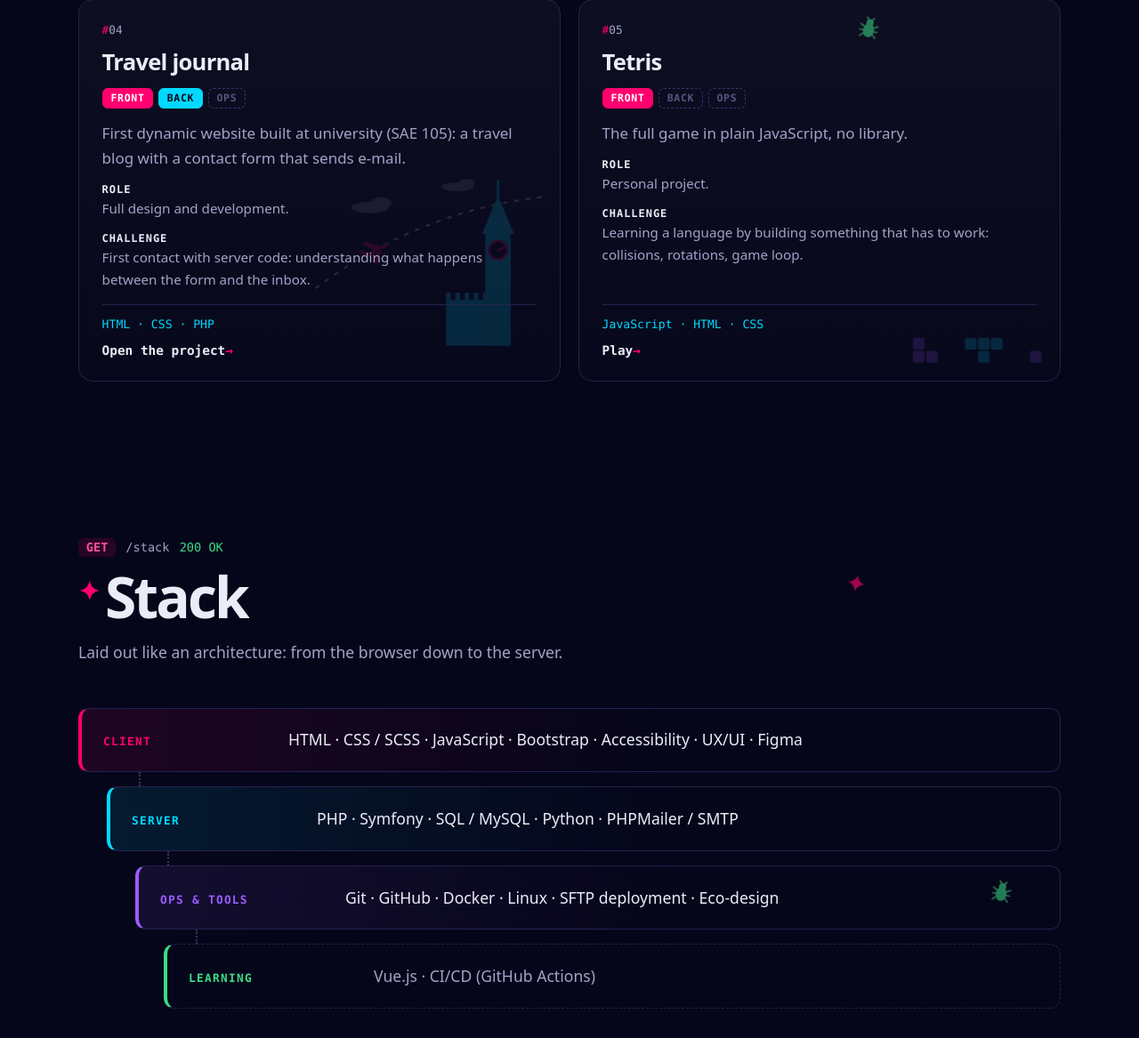
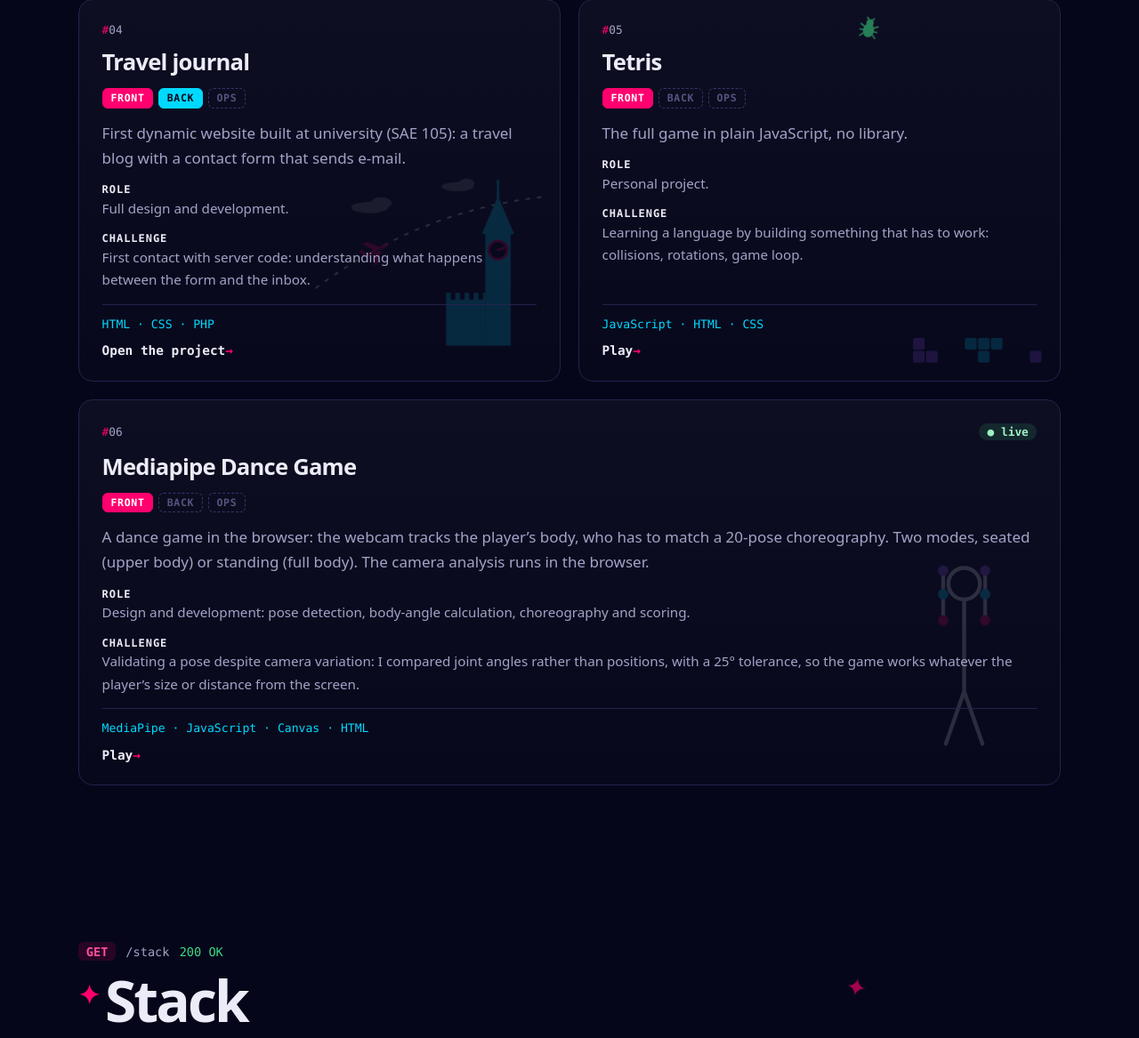
Before and after one commit to SamanthaPPW/portfolio, a PHP site: page / in a window 1280 px wide. Shown: the part 2632-3799 px from the top of the page at 89% size. Run offline with PHP 8.4, Linux system fonts and the light colour scheme; some libraries are stand-ins or nearby versions.

Commit message:
Mise à jour du site (styles, index, traductions)
Co-Authored-By: Claude Opus 5.5 <noreply@anthropic.com>

```diff
--- a/css/styles.css
+++ b/css/styles.css
@@ -1148,6 +1148,24 @@ h3 {
     98%, 100% { transform: translateY(150px); opacity: 0; }
 }
 
+/* Mediapipe : le squelette détecté enchaîne les poses */
+.dn-head { fill: none; stroke: var(--text); stroke-width: 3; }
+.dn-bone { fill: none; stroke: var(--text); stroke-width: 3; stroke-linecap: round; stroke-linejoin: round; }
+.dn-arm { transform-origin: 44px 58px; }
+.dn-r { transform-origin: 76px 58px; }
+.dn-l { animation: dn-l 5s var(--ease) infinite; }
+.dn-r { animation: dn-r 5s var(--ease) infinite; }
+@keyframes dn-l {
+    0%, 18% { transform: rotate(0); }
+    30%, 78% { transform: rotate(90deg); }
+    90%, 100% { transform: rotate(0); }
+}
+@keyframes dn-r {
+    0%, 18% { transform: rotate(0); }
+    30%, 52% { transform: rotate(-90deg); }
+    64%, 100% { transform: rotate(0); }
+}
+
 /* Le texte des cartes passe au-dessus de l'illustration */
 .project > :not(.art):not(.go):not(.bug) { position: relative; }
 
@@ -1335,6 +1353,7 @@ html.a11y-calm .bug { display: none; }
 
 @media (min-width: 760px) {
     .projects { grid-template-columns: repeat(2, 1fr); }
+    .project:nth-child(even):last-child { grid-column: 1 / -1; }
     .project:first-child { grid-column: 1 / -1; }
     .project:first-child > p:not([class]),
     .project:first-child .fact { max-width: 52rem; }
--- a/index.php
+++ b/index.php
@@ -253,6 +253,29 @@ unset($_SESSION['error'], $_SESSION['success']);
             <p class="tech">JavaScript · HTML · CSS</p>
             <a class="go" href="tetris/index.html?lang=<?= $lang ?>"><?= t('link.play') ?></a>
         </article>
+
+        <article class="card project" data-reveal>
+            <svg class="art art-dance" viewBox="0 0 120 170" aria-hidden="true" focusable="false">
+                <circle class="dn-head" cx="60" cy="30" r="12" />
+                <path class="dn-bone" d="M60 44V112M60 112 46 152M60 112 74 152" />
+                <g class="dn-arm dn-l">
+                    <path class="dn-bone" d="M44 58 24 58 6 58" />
+                    <circle class="dn-joint f-m" cx="44" cy="58" r="4" /><circle class="dn-joint f-b" cx="24" cy="58" r="4" /><circle class="dn-joint f-v" cx="6" cy="58" r="4" />
+                </g>
+                <g class="dn-arm dn-r">
+                    <path class="dn-bone" d="M76 58 96 58 114 58" />
+                    <circle class="dn-joint f-m" cx="76" cy="58" r="4" /><circle class="dn-joint f-b" cx="96" cy="58" r="4" /><circle class="dn-joint f-v" cx="114" cy="58" r="4" />
+                </g>
+            </svg>
+            <p class="p-top"><span class="p-num">06</span><span class="badge live"><?= t('status.live') ?></span></p>
+            <h3><?= t('mp.title') ?></h3>
+            <p class="layers" aria-label="<?= t('layers.aria') ?>"><i class="on">front</i><i>back</i><i>ops</i></p>
+            <p><?= t('mp.desc') ?></p>
+            <p class="fact"><b><?= t('label.role') ?></b> <?= t('mp.role') ?></p>
+            <p class="fact"><b><?= t('label.challenge') ?></b> <?= t('mp.challenge') ?></p>
+            <p class="tech">MediaPipe · JavaScript · Canvas · HTML</p>
+            <a class="go" href="mediapipe/index.html"><?= t('link.play') ?></a>
+        </article>
     </div>
 </section>
 
--- a/lang/en.php
+++ b/lang/en.php
@@ -87,6 +87,11 @@ return [
     'tet.role'      => 'Personal project.',
     'tet.challenge' => 'Learning a language by building something that has to work: collisions, rotations, game loop.',
 
+    'mp.title'     => 'Mediapipe Dance Game',
+    'mp.desc'      => 'A dance game in the browser: the webcam tracks the player’s body, who has to match a 20-pose choreography. Two modes, seated (upper body) or standing (full body). The camera analysis runs in the browser.',
+    'mp.role'      => 'Design and development: pose detection, body-angle calculation, choreography and scoring.',
+    'mp.challenge' => 'Validating a pose despite camera variation: I compared joint angles rather than positions, with a 25° tolerance, so the game works whatever the player’s size or distance from the screen.',
+
     // Stack
     'stack.title'  => 'Stack',
     'stack.intro'  => 'Laid out like an architecture: from the browser down to the server.',
--- a/lang/fr.php
+++ b/lang/fr.php
@@ -87,6 +87,11 @@ return [
     'tet.role'      => 'Projet personnel.',
     'tet.challenge' => 'Apprendre un langage en construisant quelque chose qui doit marcher : collisions, rotations, boucle de jeu.',
 
+    'mp.title'     => 'Mediapipe Dance Game',
+    'mp.desc'      => 'Jeu de danse dans le navigateur : la webcam suit le corps du joueur, qui doit reproduire une chorégraphie de 20 poses. Deux modes, assis (haut du corps) ou debout (corps entier). L’analyse de la caméra se fait dans le navigateur.',
+    'mp.role'      => 'Conception et développement : détection de pose, calcul des angles du corps, chorégraphie et score.',
+    'mp.challenge' => 'Valider une pose malgré la caméra : j’ai comparé les angles des articulations plutôt que leurs positions, avec 25° de tolérance, pour que le jeu marche quelle que soit la taille du joueur ou sa distance à l’écran.',
+
     // Stack
     'stack.title'  => 'Stack',
     'stack.intro'  => 'Rangée comme une architecture : du navigateur jusqu’au serveur.',
```
